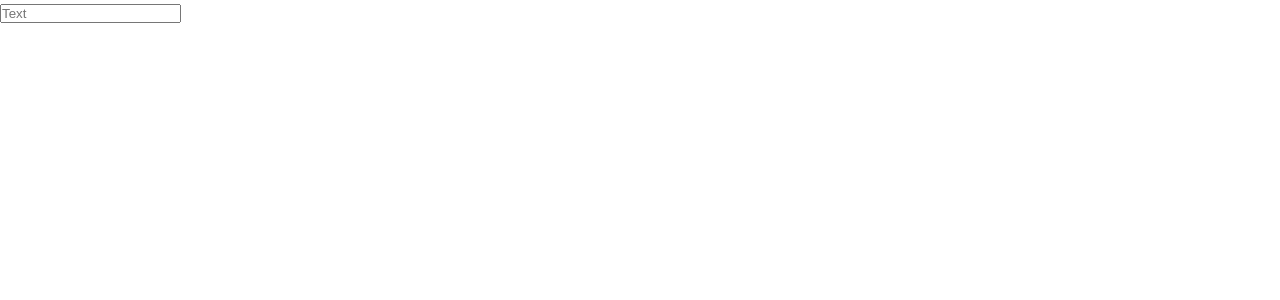
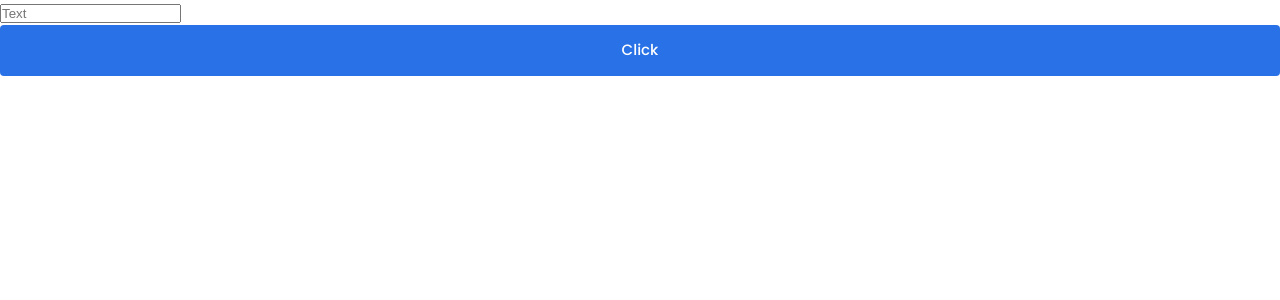
Before and after one commit to isHardCoded/pingpals-fullstack, a React app in the folder frontend/: page / in a window 1280 px wide. Shown: the top 300 px of the page. Built offline with nearby package versions, Linux system fonts and the light colour scheme; the HTML template or start-up script is replaced by a standard one.

Commit message:
Добавили токены shadcn

```diff
--- a/frontend/src/App.tsx
+++ b/frontend/src/App.tsx
@@ -1,9 +1,11 @@
 import { Input } from './components/ui/input';
+import { Button } from './components/ui/button';
 
 export function App() {
   return (
     <>
       <Input placeholder="Text" />
+      <Button>Click</Button>
     </>
   );
 }
--- a/frontend/src/styles/design-tokens.css
+++ b/frontend/src/styles/design-tokens.css
@@ -1,12 +1,81 @@
 :root {
-  /* Button Colors */
-  --button-primary-default: #2871e6;
-  --button-primary-hover: #1759c4;
-  --button-primary-pressed: #0944a2;
+  /* ============================= */
+  /* 1. FOUNDATION (raw colors)   */
+  /* ============================= */
 
-  --button-secondary-default: #ffffff;
-  --button-secondary-hover: #edf4ff;
-  --button-secondary-pressed: #c7ddff;
+  /* Neutral */
+  --color-white: #ffffff;
+  --color-gray-50: #f8fafc;
+  --color-gray-100: #f1f5f9;
+  --color-gray-200: #e2e8f0;
+  --color-gray-300: #cbd5e1;
+  --color-gray-600: #475569;
+  --color-gray-900: #0f172a;
+
+  /* Brand (PMS Blue) */
+  --color-brand-50: #edf4ff;
+  --color-brand-100: #c7ddff;
+  --color-brand-500: #2871e6;
+  --color-brand-600: #1759c4;
+  --color-brand-700: #0944a2;
+
+  /* State */
+  --color-danger-500: #ef4444;
+  --color-danger-600: #dc2626;
+
+
+  /* ============================= */
+  /* 2. SEMANTIC TOKENS (shadcn)  */
+  /* ============================= */
+
+  --background: var(--color-white);
+  --foreground: var(--color-gray-900);
+
+  --card: var(--color-white);
+  --card-foreground: var(--color-gray-900);
+
+  --popover: var(--color-white);
+  --popover-foreground: var(--color-gray-900);
+
+  /* Primary = BRAND */
+  --primary: var(--color-brand-500);
+  --primary-hover: var(--color-brand-600);
+  --primary-pressed: var(--color-brand-700);
+  --primary-foreground: var(--color-white);
+
+  /* Secondary = neutral UI */
+  --secondary: var(--color-gray-100);
+  --secondary-hover: var(--color-gray-200);
+  --secondary-pressed: var(--color-gray-300);
+  --secondary-foreground: var(--color-gray-900);
+
+  --muted: var(--color-gray-50);
+  --muted-foreground: var(--color-gray-600);
+
+  --border: var(--color-gray-200);
+  --input: var(--color-gray-200);
+  --ring: var(--color-brand-500);
+
+  --destructive: var(--color-danger-500);
+  --destructive-hover: var(--color-danger-600);
+  --destructive-foreground: var(--color-white);
+
+
+  /* ============================= */
+  /* 3. COMPONENT TOKENS          */
+  /* ============================= */
+
+  --button-primary-default: var(--primary);
+  --button-primary-hover: var(--primary-hover);
+  --button-primary-pressed: var(--primary-pressed);
+
+  --button-secondary-default: var(--secondary);
+  --button-secondary-hover: var(--secondary-hover);
+  --button-secondary-pressed: var(--secondary-pressed);
+
+  --input-default: var(--background);
+  --input-active: var(--ring);
+  --input-error: var(--destructive);
 
   /* Spacing (Gaps) */
   --gap-4: 4px;
--- a/frontend/src/styles/globals.css
+++ b/frontend/src/styles/globals.css
@@ -5,10 +5,6 @@
   margin: 0;
   padding: 0;
 }
-
-/* https://www.figma.com/design/7p3AMeat79NYO6dtzZ0ieK/Simple-UI-Kit--Free-Design-System---Community-?node-id=33-420&t=qSFPQ3kkMGZILphs-0 */
-
-/* Poppins Font Faces */
 
 /* Thin */
 @font-face {
```
